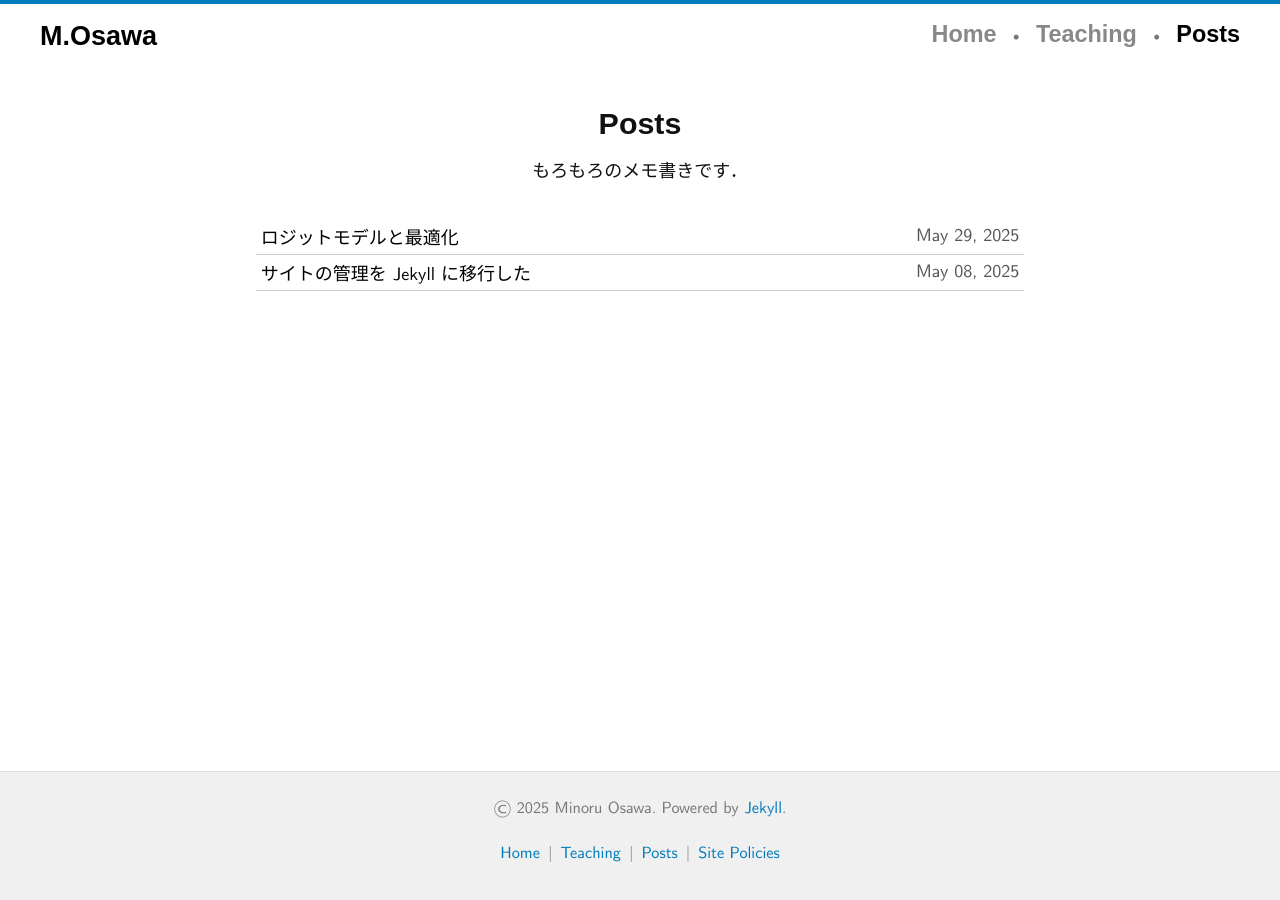
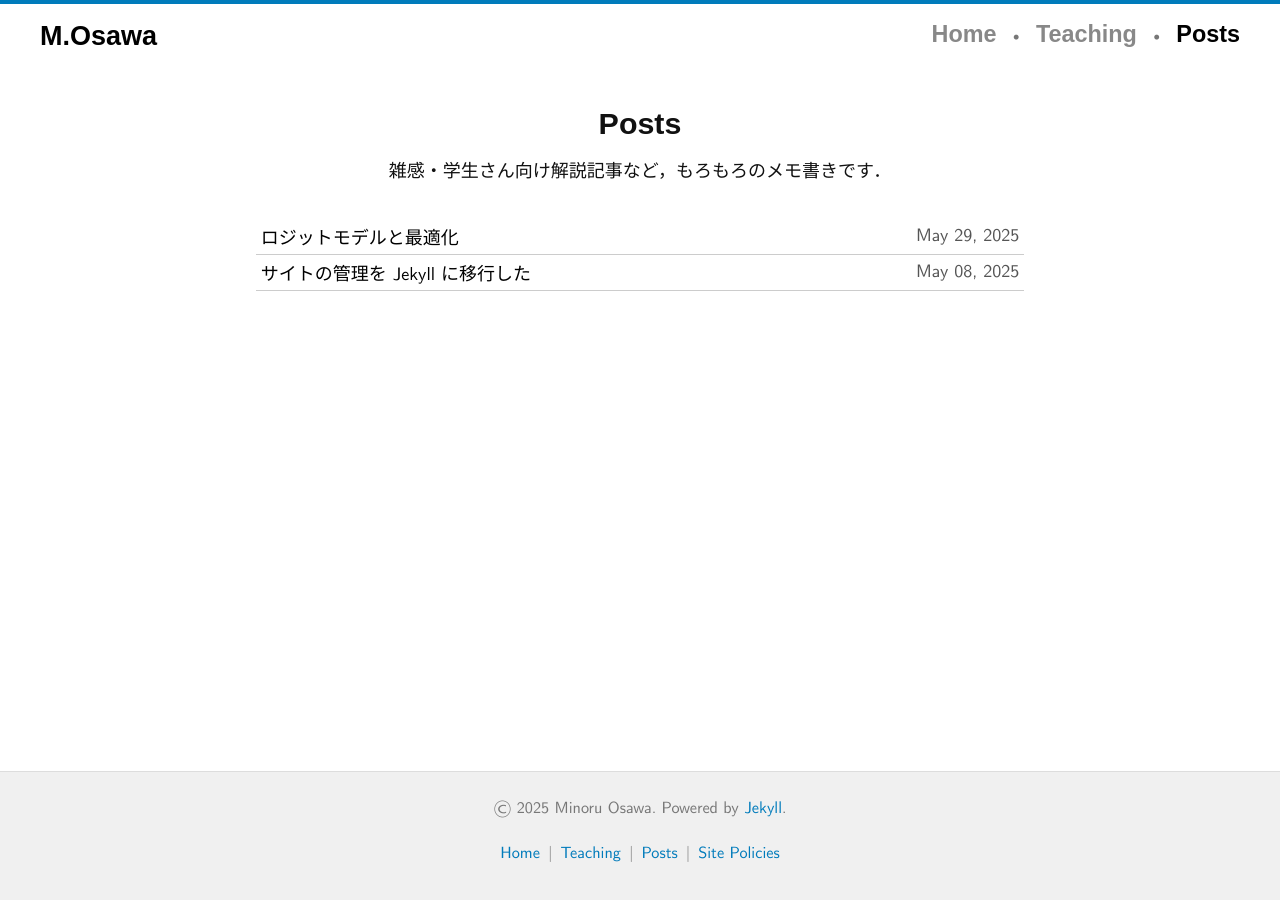
Before and after one commit to mino-osawa/mino-osawa.github.io, a Jekyll site: the page built from posts.markdown, in a window 1280 px wide. Built offline with Jekyll 4.4.1, drawn with Linux system fonts in a browser that asks for light colours; some web fonts are replaced.

Commit message:
minor fix

```diff
--- a/posts.markdown
+++ b/posts.markdown
@@ -7,7 +7,7 @@ permalink: /posts/
 <div class="posts-container">
 <h1 class="posts-header">Posts</h1>
 
-<div class="posts-description">もろもろのメモ書きです．</div>
+<div class="posts-description">雑感・学生さん向け解説記事など，もろもろのメモ書きです．</div>
 
 <!-- 記事がもし増えてきたら追加する．
 {% for category in site.categories %}
```
